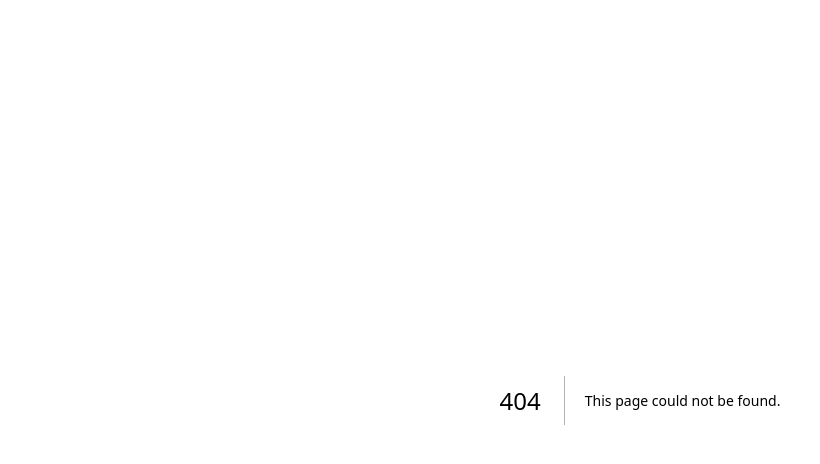
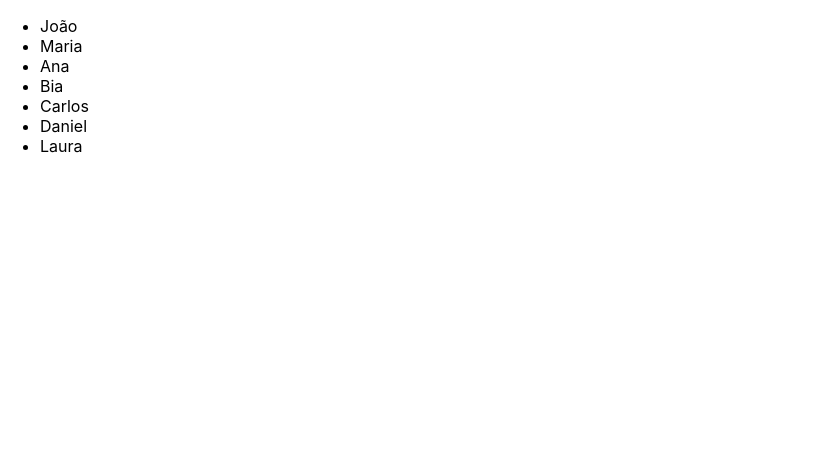
Before and after one commit to Victor110901/Revisao-React, a Next.js app: page /render/repeticao1 in a window 1280 px wide. Before the commit this address had no page. Shown: the top 464 px of the page, without its empty margins (0-820 px from the left). Built offline with nearby package versions, Linux system fonts and the light colour scheme.

Commit message:
Aula 33 next Repetição 1

```diff
--- /dev/null
+++ b/pages/render/repeticao1.jsx
@@ -0,0 +1,32 @@
+export default function Repeticao1() {
+    const listaAprovados = [
+        'João',
+        'Maria',
+        'Ana',
+        'Bia',
+        'Carlos',
+        'Daniel',
+        'Laura',
+    ]
+
+    function renderizarLista() {
+        return listaAprovados.map((nome, i) => <li key={i}>{nome}</li>)
+    }
+
+    return (
+        <ul>
+            {renderizarLista()}
+        </ul>
+    )
+}
+
+// METODO 1
+
+// function renderizarLista() {
+//     const itens = []
+
+//     for (let i = 0; i < listaAprovados.length; i++) {
+//         itens.push(<li key={i}>{listaAprovados}</li>)
+//     }
+//     return itens
+// }
```
